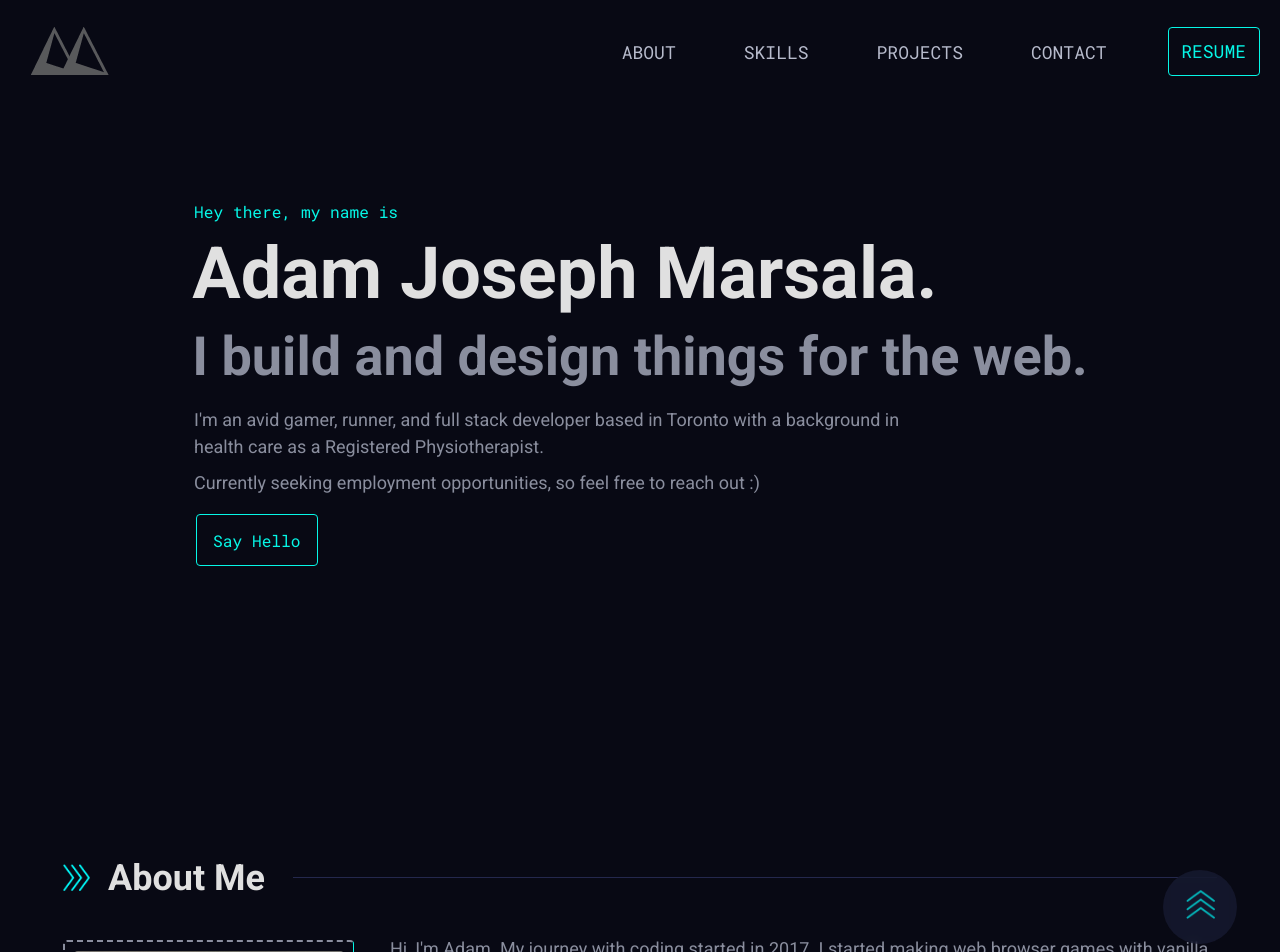
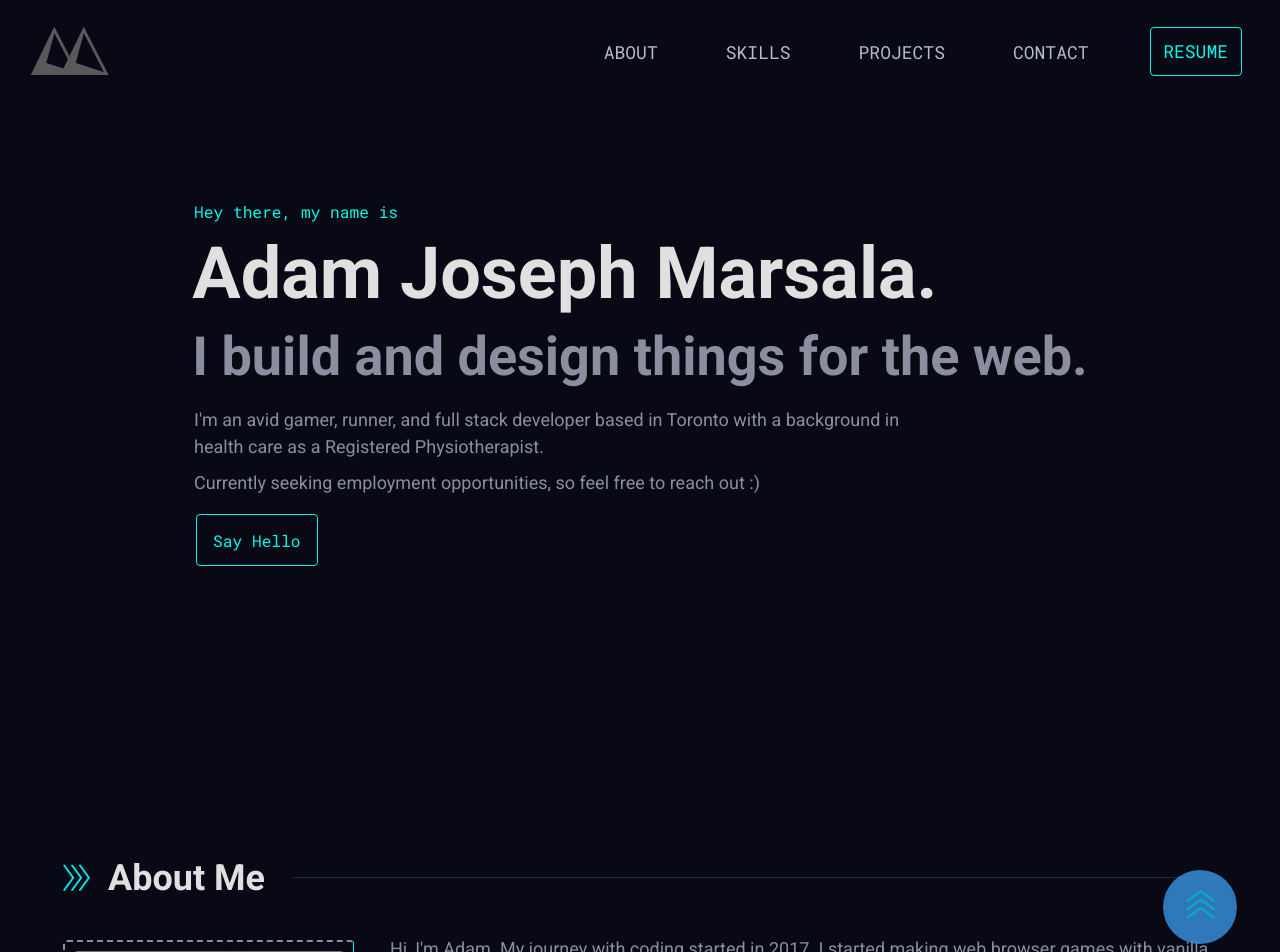
Before and after one commit to adammcodes/portfolio, a React (Create React App) app: page / in a window 1280 px wide. Shown: the top 952 px of the page. Built offline with nearby package versions, Linux system fonts and the light colour scheme.

Commit message:
Remove 2nd useEffect, clear warnings, change scroller button to blue

```diff
--- a/src/components/App.scss
+++ b/src/components/App.scss
@@ -23,7 +23,7 @@
     right: 3rem;
     bottom: 3rem;
     border-radius: 100%;
-    background-color: $dark-3;
+    background-color: $blue;
     backdrop-filter: blur(5px);
     cursor: pointer;
     position: fixed;
--- a/src/components/Nav.js
+++ b/src/components/Nav.js
@@ -10,21 +10,24 @@ const Nav = (props) => {
     scrollTo: PropTypes.func
   };
 
-  // Whether to show font awesome nav icon (hamburger) fa-bars
+  // Hold state of whether to switch nav to dropdown for mobile
   const [state, setState] = useState({
     showDropdown: false,
   });
 
-  useEffect(() => {
+
+  // If window is resized when mobile nav is dropped down
+  // Flip state to closed so that there no blur on document
+  const handleResize = () => {
     setState({...state, showDropdown: false});
-  }, [props.position]);
+  };
 
   useEffect(() => {
-    const handleResize = () => {
-      setState({...state, showDropdown: false});
-    };
     window.addEventListener("resize", handleResize);
-  }, []);
+    return () => {
+      window.removeEventListener("resize", handleResize);
+    }
+  });
 
   const toggleDropdown = () => {
     setState({
@@ -48,7 +51,7 @@ const Nav = (props) => {
       {/* LOGO */}
       <div className="nav-left">
         <a href="/">
-          <img class="logo" src={logo} alt="Portfolio Logo" />
+          <img className="logo" src={logo} alt="Portfolio Logo" />
         </a>
       </div>
 
@@ -110,7 +113,7 @@ const Nav = (props) => {
           </div>
         </a>
         <a
-          href="#" target="_blank" rel="noreferrer"
+          href="https://resume.creddle.io/resume/6p0dgqbzwmq" target="_blank" rel="noreferrer"
           onClick={() => handleClick()}
         >
           <div className="nav-item resume">
--- a/src/components/Nav.scss
+++ b/src/components/Nav.scss
@@ -51,7 +51,7 @@
   .nav-right {
     display: flex;
     margin: 0.5rem 1vw;
-    padding-right: 0rem;
+    padding-right: 1rem;
   }
   .nav-dropdown {
     display: flex;
@@ -115,7 +115,7 @@
   }
 }
 
-@media screen and (max-width: 768px) {
+@media screen and (max-width: 900px) {
   .Nav {
     // hide desktop
     .nav-right {
```
